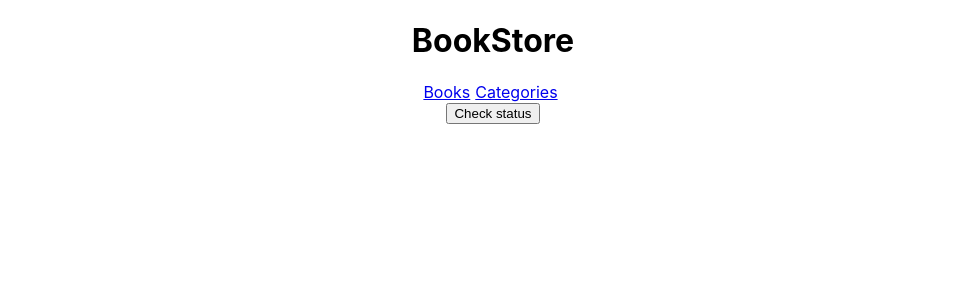
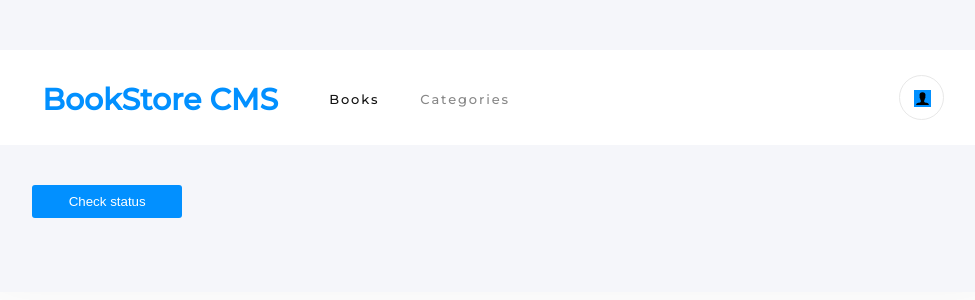
Before and after one commit to oguntayomicheal/Bookstore, a React (Create React App) app: page /categories in a window 1280 px wide. Shown: the top 300 px of the page, without its empty margins (147-1122 px from the left). Built offline with nearby package versions, Linux system fonts and the light colour scheme.

Commit message:
Add styling to the bookstore

```diff
--- a/package.json
+++ b/package.json
@@ -7,10 +7,12 @@
     "@testing-library/jest-dom": "^5.16.5",
     "@testing-library/react": "^13.4.0",
     "@testing-library/user-event": "^13.5.0",
+    "antd": "^5.0.0",
     "axios": "^1.1.3",
     "prop-types": "^15.8.1",
     "react": "^18.2.0",
     "react-dom": "^18.2.0",
+    "react-icons": "^4.6.0",
     "react-redux": "^8.0.5",
     "react-router-dom": "^6.4.3",
     "react-scripts": "5.0.1",
--- a/public/index.html
+++ b/public/index.html
@@ -24,7 +24,7 @@
       work correctly both with client-side routing and a non-root public URL.
       Learn how to configure a non-root public URL by running `npm run build`.
     -->
-    <title>React App</title>
+    <title>Bookstore</title>
   </head>
   <body>
     <noscript>You need to enable JavaScript to run this app.</noscript>
--- a/src/App.css
+++ b/src/App.css
@@ -1,39 +1,15 @@
+* {
+  box-sizing: border-box;
+}
 .App {
-  text-align: center;
+  width: 80%;
+  margin: auto;
+  padding: 50px 0 50px 0;
+  border-radius: 4px;
+  box-shadow: 0 0 60px 0 rgba(0, 0, 0, 0.05);
+  background-color: #f5f6fa;
 }
 
-.App-logo {
-  height: 40vmin;
-  pointer-events: none;
+ul {
+  padding: 0;
 }
-
-@media (prefers-reduced-motion: no-preference) {
-  .App-logo {
-    animation: App-logo-spin infinite 20s linear;
-  }
-}
-
-.App-header {
-  background-color: #282c34;
-  min-height: 100vh;
-  display: flex;
-  flex-direction: column;
-  align-items: center;
-  justify-content: center;
-  font-size: calc(10px + 2vmin);
-  color: white;
-}
-
-.App-link {
-  color: #61dafb;
-}
-
-@keyframes App-logo-spin {
-  from {
-    transform: rotate(0deg);
-  }
-
-  to {
-    transform: rotate(360deg);
-  }
-}
--- a/src/components/Categories.js
+++ b/src/components/Categories.js
@@ -1,5 +1,6 @@
 import { useDispatch, useSelector } from 'react-redux';
 import { checkStatus } from '../redux/categories/categories';
+import './css/Categories.css';
 
 function Categories() {
   const dispatch = useDispatch();
@@ -8,6 +9,7 @@ function Categories() {
     <div>
       <button
         type="button"
+        className="category-btn"
         onClick={() => {
           dispatch(checkStatus());
         }}
@@ -15,7 +17,7 @@ function Categories() {
         Check status
       </button>
       <br />
-      <span>{state}</span>
+      <span id="my-state">{state}</span>
     </div>
   );
 }
--- a/src/components/InputForm.js
+++ b/src/components/InputForm.js
@@ -2,32 +2,38 @@ import React from 'react';
 import { useDispatch } from 'react-redux';
 import { v4 as uuidv4 } from 'uuid';
 import { addBook } from '../redux/books/books';
+import './css/InputForm.css';
 
 const InputForm = () => {
   const dispatch = useDispatch();
 
   return (
-    <div>
+    <div id="form-box">
+      <div className="form-line" />
+      <span className="Add-book">
+        ADD NEW BOOK
+      </span>
       <form>
-        <input type="text" placeholder="Title" id="title" required />
-        <input type="text" placeholder="Author" id="author" required />
+        <input type="text" placeholder="Book title" id="bk-title" required />
+        <input type="text" placeholder="Book author" id="bk-author" required />
         <button
           type="submit"
+          className="Rectangle-3"
           onClick={(e) => {
             e.preventDefault();
-            const bookTitle = document.getElementById('title').value;
-            const bookAuthor = document.getElementById('author').value;
+            const bookTitle = document.getElementById('bk-title').value;
+            const bookAuthor = document.getElementById('bk-author').value;
             if (bookTitle !== '' && bookAuthor !== '') {
               dispatch(addBook(
                 {
                   item_id: uuidv4(),
                   title: bookTitle,
                   author: bookAuthor,
-                  category: 'None',
+                  category: 'Action',
                 },
               ));
-              document.getElementById('title').value = '';
-              document.getElementById('author').value = '';
+              document.getElementById('bk-title').value = '';
+              document.getElementById('bk-author').value = '';
             }
           }}
         >
--- a/src/components/Navbar.css
+++ /dev/null
@@ -1,3 +0,0 @@
-a {
-  margin-right: 5px;
-}
--- a/src/components/Navbar.js
+++ b/src/components/Navbar.js
@@ -1,14 +1,23 @@
 import { Link } from 'react-router-dom';
-import './Navbar.css';
+import './css/Navbar.css';
+import { IoIosPerson } from 'react-icons/io';
 
 function Navbar() {
   return (
-    <div id="Navbar">
-      <h1>BookStore</h1>
-      <nav>
-        <Link to="/">Books</Link>
-        <Link to="/categories">Categories</Link>
-      </nav>
+    <div className="main-nav">
+      <div id="Navbar" className="panel-bg">
+        <div id="page-head">
+          <h1 className="Bookstore-CMS">BookStore CMS</h1>
+          <nav>
+            <Link to="/" className="BOOKS">Books</Link>
+            <Link to="/categories" className="CATEGORIES">Categories</Link>
+          </nav>
+        </div>
+        <button className="profile-icon" type="button">
+          <IoIosPerson className="userIcon" />
+        </button>
+
+      </div>
     </div>
   );
 }
--- /dev/null
+++ b/src/components/css/Book.css
@@ -0,0 +1,196 @@
+@import url('https://fonts.googleapis.com/css2?family=Montserrat:wght@500&display=swap');
+@import url('https://fonts.googleapis.com/css2?family=Roboto+Slab:wght@600&display=swap');
+
+:root {
+  --azure: #0290ff;
+  --black-two: #121212;
+}
+
+li {
+  list-style: none;
+  height: auto;
+  width: 90%;
+  margin: auto auto 20px auto;
+  padding: 0;
+  border-radius: 4px;
+  border: solid 1px #e8e8e8;
+  background-color: #fff;
+  display: flex;
+}
+
+.School-of {
+  width: 3.063rem;
+  height: 1.125rem;
+  margin: 0 2.438rem 0 0;
+  opacity: 0.5;
+  font-family: Montserrat, serif;
+  font-size: 0.875rem;
+  font-weight: bold;
+  font-stretch: normal;
+  font-style: normal;
+  line-height: normal;
+  letter-spacing: normal;
+  color: var(--black-two);
+}
+
+.Title {
+  width: 12.313rem;
+  height: 1.813rem;
+  margin: 0.188rem 20.188rem 0 0;
+  font-family: RobotoSlab, serif;
+  font-size: 1.375rem;
+  font-weight: bold;
+  font-stretch: normal;
+  font-style: normal;
+  line-height: normal;
+  letter-spacing: -0.2px;
+  color: var(--black-two);
+}
+
+.Author {
+  width: 6.688rem;
+  height: 1.188rem;
+  margin: 0.25rem 0 0;
+  font-family: RobotoSlab, serif;
+  font-size: 0.875rem;
+  font-weight: 300;
+  font-stretch: normal;
+  font-style: normal;
+  line-height: normal;
+  letter-spacing: normal;
+  color: #4386bf;
+}
+
+.clearBtn {
+  width: 4.563rem;
+  height: 1.188rem;
+  margin: 0.188rem 0.938rem 0.125rem -1px;
+  font-family: RobotoSlab, serif;
+  font-size: 0.875rem;
+  font-weight: 300;
+  font-stretch: normal;
+  font-style: normal;
+  line-height: normal;
+  letter-spacing: normal;
+  color: #4386bf;
+  background-color: white;
+  border: 0;
+  padding: 0;
+}
+
+/* each book */
+.details {
+  width: 40%;
+  padding: 20px 10px 20px 20px;
+}
+
+.acts {
+  display: flex;
+  align-items: center;
+}
+
+.Line-2 {
+  width: 0.125rem;
+  height: 1.5rem;
+  margin: 0.75rem 1.063rem 0 0.938rem;
+  border: solid 1px #e8e8e8;
+}
+
+.progress {
+  width: 25%;
+  display: flex;
+  align-items: center;
+  justify-content: center;
+  gap: 5px;
+}
+
+.progress-update {
+  display: flex;
+  flex-direction: column;
+  justify-content: center;
+}
+
+.-Percent-Complete {
+  width: 4.25rem;
+  height: 2.438rem;
+  font-family: Montserrat, serif;
+  font-size: 2rem;
+  font-weight: normal;
+  font-stretch: normal;
+  font-style: normal;
+  line-height: normal;
+  letter-spacing: normal;
+  color: var(--black-two);
+}
+
+.Completed {
+  width: 5rem;
+  height: 1.125rem;
+  opacity: 0.5;
+  font-family: Montserrat, serif;
+  font-size: 0.875rem;
+  font-weight: normal;
+  font-stretch: normal;
+  font-style: normal;
+  line-height: normal;
+  letter-spacing: normal;
+  color: var(--black-two);
+}
+
+.Line-3 {
+  width: 0.125rem;
+  height: 4.375rem;
+  border: solid 1px #e8e8e8;
+  margin-top: 2.125rem;
+}
+
+/* update */
+.update {
+  width: 35%;
+  display: flex;
+  flex-direction: column;
+  justify-content: center;
+  margin-left: 20px;
+}
+
+.Current-Chapter {
+  width: 7.875rem;
+  height: 1.125rem;
+  opacity: 0.5;
+  font-family: RobotoSlab, serif;
+  font-size: 0.813rem;
+  font-weight: 300;
+  font-stretch: normal;
+  font-style: normal;
+  line-height: normal;
+  letter-spacing: normal;
+  color: var(--black-two);
+}
+
+.Current-Lesson {
+  width: 4.688rem;
+  height: 1.313rem;
+  font-family: RobotoSlab, serif;
+  font-size: 1rem;
+  font-weight: 300;
+  font-stretch: normal;
+  font-style: normal;
+  line-height: normal;
+  letter-spacing: -0.4px;
+  color: var(--black-two);
+}
+
+.Rectangle-2 {
+  width: 150px;
+  height: 2.063rem;
+  border-radius: 3px;
+  border: none;
+  background-color: var(--azure);
+  color: white;
+}
+
+.Line {
+  width: 75rem;
+  height: 0.125rem;
+  border: solid 1px #e8e8e8;
+}
--- /dev/null
+++ b/src/components/css/Categories.css
@@ -0,0 +1,21 @@
+.category-btn {
+  width: 150px;
+  height: 2.063rem;
+  margin-left: 5%;
+  border-radius: 3px;
+  border: none;
+  background-color: var(--azure);
+  color: white;
+}
+
+#my-state {
+  margin: 30px 5%;
+  font-family: Montserrat, serif;
+  font-size: 1.25rem;
+  font-weight: bold;
+  font-stretch: normal;
+  font-style: normal;
+  line-height: normal;
+  letter-spacing: -0.18px;
+  color: #888;
+}
--- /dev/null
+++ b/src/components/css/InputForm.css
@@ -0,0 +1,48 @@
+form {
+  width: 90%;
+  margin: 20px auto 20px auto;
+  display: flex;
+  gap: 3.3%;
+}
+
+.form-line {
+  width: 90%;
+  margin: 20px auto 20px auto;
+  border: solid 1px #e8e8e8;
+}
+
+.Add-book {
+  width: 90%;
+  margin: 50px 0 0 5%;
+  font-family: Montserrat, serif;
+  font-size: 1.25rem;
+  font-weight: bold;
+  font-stretch: normal;
+  font-style: normal;
+  line-height: normal;
+  letter-spacing: -0.18px;
+  color: #888;
+}
+
+#bk-title,
+#bk-author {
+  width: 35%;
+  height: 30px;
+  border-radius: 4px;
+  border: solid 1px #e8e8e8;
+  background-color: #fff;
+  padding-left: 10px;
+}
+
+.Rectangle-3 {
+  width: 20%;
+  height: 2.063rem;
+  border-radius: 3px;
+  border: none;
+  background-color: var(--azure);
+  color: white;
+}
+
+#form-box {
+  margin-top: 30px;
+}
--- /dev/null
+++ b/src/components/css/Navbar.css
@@ -0,0 +1,87 @@
+@import url('https://fonts.googleapis.com/css2?family=Montserrat:wght@500&display=swap');
+@import url('https://fonts.googleapis.com/css2?family=Roboto+Slab:wght@600&display=swap');
+
+:root {
+  --azure: #0290ff;
+  --black-two: #121212;
+}
+
+.main-nav {
+  background-color: #fff;
+  margin-bottom: 40px;
+}
+
+.panel-bg {
+  width: 90%;
+  margin: auto;
+  height: 5.938rem;
+  padding: 10px;
+  background-color: #fff;
+  display: flex;
+  justify-content: space-between;
+  align-items: center;
+}
+
+#page-head {
+  display: flex;
+  align-items: center;
+}
+
+.Bookstore-CMS {
+  width: 15rem;
+  height: 2.313rem;
+  margin: 0.375rem 2.938rem 0.125rem 0;
+  font-family: Montserrat, serif;
+  font-size: 1.875rem;
+  font-weight: bold;
+  font-stretch: normal;
+  font-style: normal;
+  line-height: normal;
+  letter-spacing: normal;
+  color: var(--azure);
+}
+
+.BOOKS {
+  width: 3.688rem;
+  height: 1rem;
+  margin: 1.125rem 2.563rem 0.688rem 0;
+  font-family: Montserrat, serif;
+  font-size: 0.813rem;
+  font-weight: normal;
+  font-stretch: normal;
+  font-style: normal;
+  line-height: normal;
+  letter-spacing: 1.9px;
+  color: var(--black-two);
+  text-decoration: none;
+}
+
+.CATEGORIES {
+  width: 6.563rem;
+  height: 1rem;
+  opacity: 0.5;
+  font-family: Montserrat, serif;
+  font-size: 0.813rem;
+  font-weight: normal;
+  font-stretch: normal;
+  font-style: normal;
+  line-height: normal;
+  letter-spacing: 1.9px;
+  color: var(--black-two);
+  text-decoration: none;
+}
+
+.profile-icon {
+  width: 2.813rem;
+  height: 2.813rem;
+  padding: 0.875rem;
+  border: solid 1px #e8e8e8;
+  background-color: #fff;
+  border-radius: 50%;
+}
+
+.userIcon {
+  width: 1.063rem;
+  height: 1.063rem;
+  background-color: var(--azure);
+}
```
Also changed, not shown: src/components/Book.js (+53 -9 lines), 1 other file (tests, documents, lock files or other folders).
